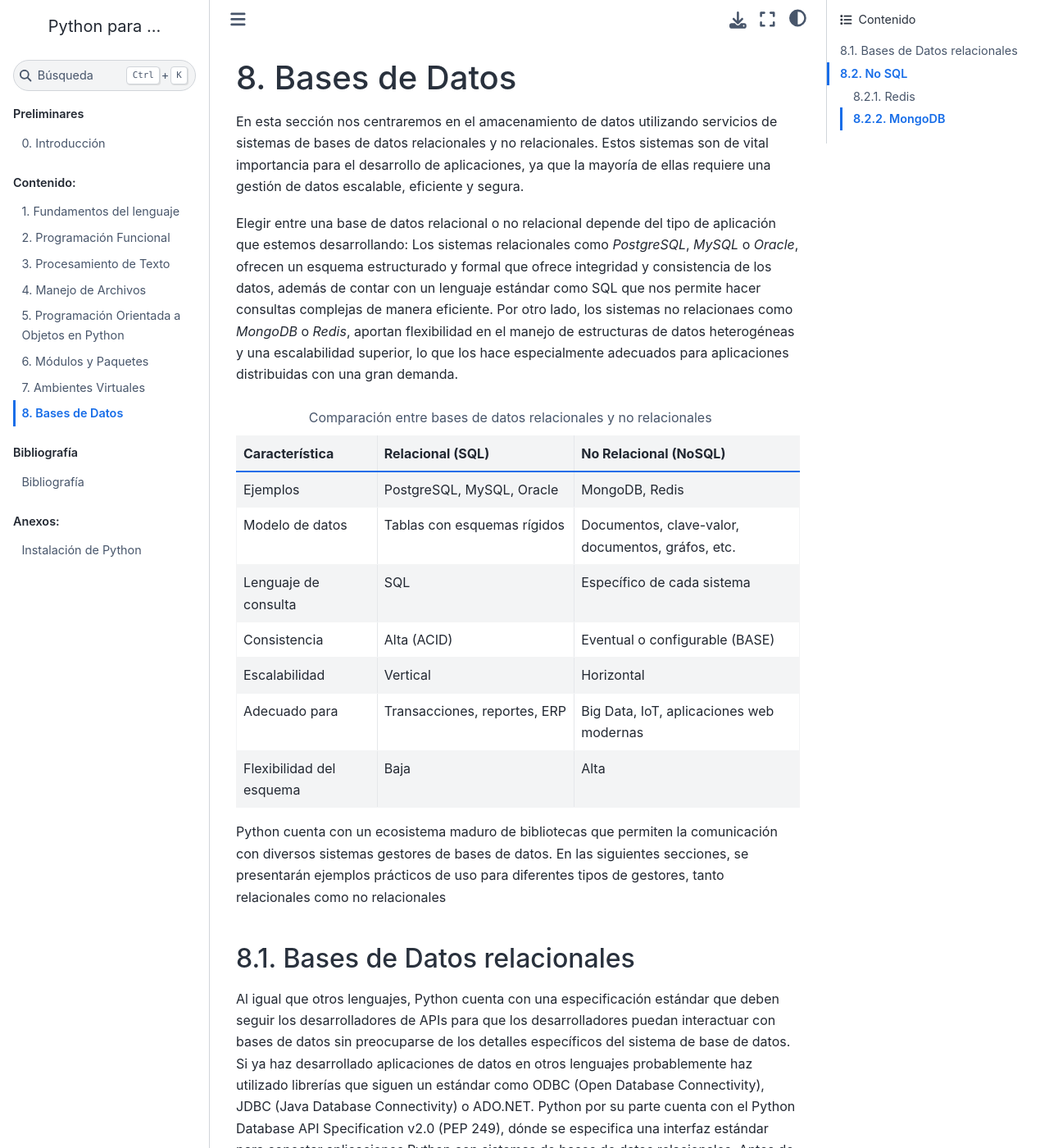
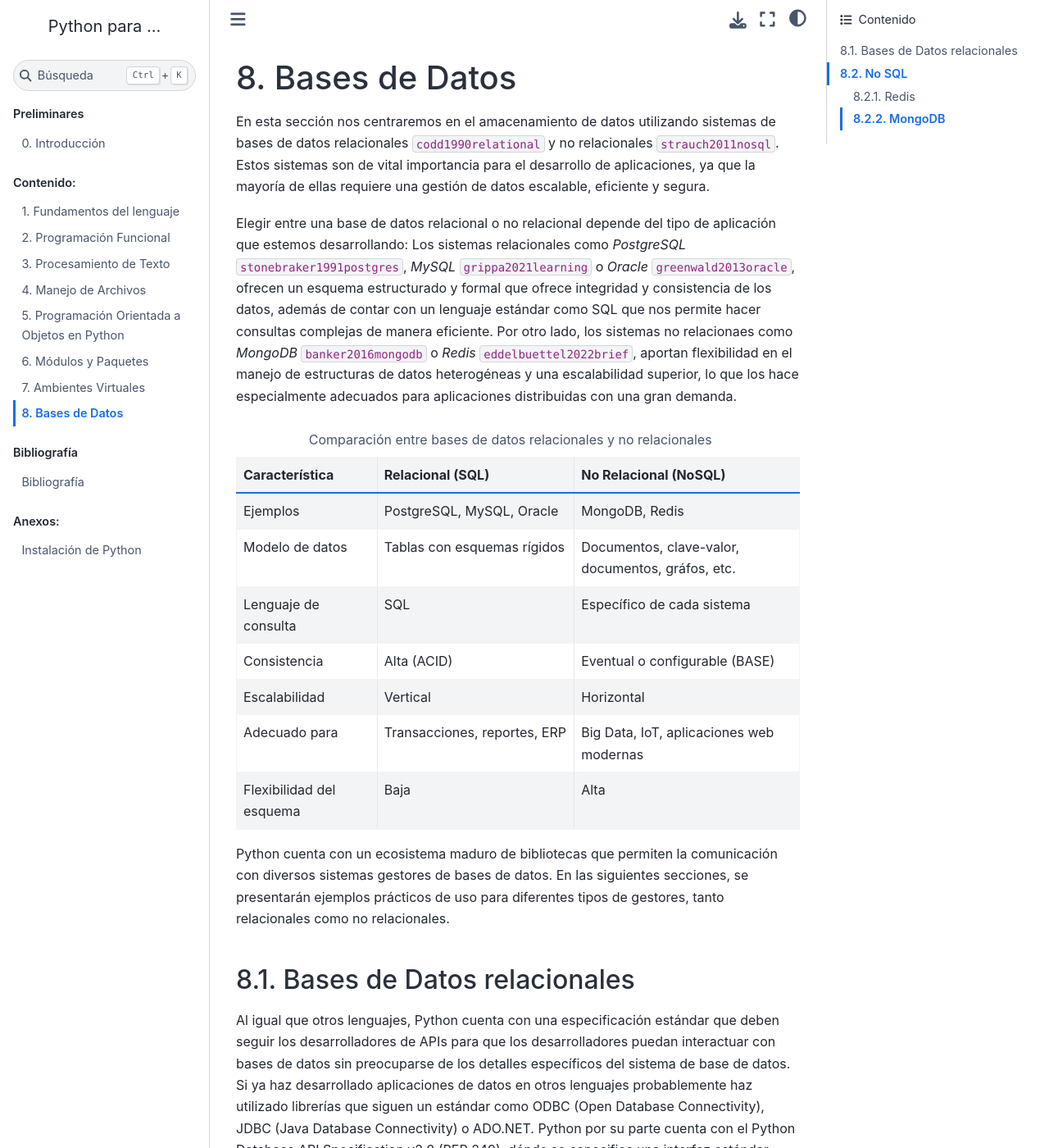
Before and after one commit to mariosky/python-book, a Sphinx documentation site: the page built from docs/source/sql.rst, in a window 1280 px wide and 1400 px high. Shown: the whole window at 82% size. Built offline with Sphinx 7.4.7 and the Sphinx Book theme 1.1.4, drawn with Linux system fonts in a browser that asks for light colours; cross-references to code outside the pages are shown as plain code; part of the change alters nothing that is shown.

Commit message:
referencias

```diff
--- a/docs/source/biblio.bib
+++ b/docs/source/biblio.bib
@@ -36,3 +36,68 @@
   year={2009},
   publisher={Springer}
 }
+
+@book{codd1990relational,
+  title={The relational model for database management: version 2},
+  author={Codd, Edgar F},
+  year={1990},
+  publisher={Addison-Wesley Longman Publishing Co., Inc.}
+}
+
+@article{strauch2011nosql,
+  title={NoSQL databases},
+  author={Strauch, Christof and Sites, Ultra-Large Scale and Kriha, Walter},
+  journal={Lecture Notes, Stuttgart Media University},
+  volume={20},
+  number={24},
+  pages={79},
+  year={2011}
+}
+
+@article{stonebraker1991postgres,
+  title={The POSTGRES next generation database management system},
+  author={Stonebraker, Michael and Kemnitz, Greg},
+  journal={Communications of the ACM},
+  volume={34},
+  number={10},
+  pages={78--92},
+  year={1991},
+  publisher={ACM New York, NY, USA}
+}
+
+@book{grippa2021learning,
+  title={Learning MySQL},
+  author={Grippa, Vinicius M and Kuzmichev, Sergey},
+  year={2021},
+  publisher={" O'Reilly Media, Inc."}
+}
+
+@book{greenwald2013oracle,
+  title={Oracle essentials: Oracle database 12c},
+  author={Greenwald, Rick and Stackowiak, Robert and Stern, Jonathan},
+  year={2013},
+  publisher={" O'Reilly Media, Inc."}
+}
+
+@book{banker2016mongodb,
+  title={MongoDB in action: covers MongoDB version 3.0},
+  author={Banker, Kyle and Garrett, Douglas and Bakkum, Peter and Verch, Shaun},
+  year={2016},
+  publisher={Simon and Schuster}
+}
+
+@article{eddelbuettel2022brief,
+  title={A brief introduction to redis},
+  author={Eddelbuettel, Dirk},
+  journal={arXiv preprint arXiv:2203.06559},
+  year={2022}
+}
+
+@incollection{vossen2009acid,
+  title={ACID properties},
+  author={Vossen, Gottfried},
+  booktitle={Encyclopedia of database systems},
+  pages={19--21},
+  year={2009},
+  publisher={Springer}
+}
--- a/docs/source/sql.rst
+++ b/docs/source/sql.rst
@@ -5,19 +5,21 @@ Bases de Datos
 ==============
 
 En esta sección nos centraremos en el amacenamiento de
-datos utilizando servicios de sistemas de bases de datos relacionales y
-no relacionales. Estos sistemas son de vital importancia para
+datos utilizando sistemas de bases de datos relacionales :cite:`codd1990relational` y
+no relacionales :cite:`strauch2011nosql`. Estos sistemas son de vital importancia para
 el desarrollo de aplicaciones, ya que la mayoría de ellas requiere una gestión
 de datos escalable, eficiente y segura.
 
 Elegir entre una base de datos relacional o no relacional depende del tipo de
-aplicación que estemos desarrollando: Los sistemas relacionales como *PostgreSQL*, *MySQL* o *Oracle*, ofrecen un
-esquema estructurado y formal que ofrece integridad y consistencia de los datos,
-además de contar con un lenguaje estándar como SQL que nos permite hacer
-consultas complejas de manera eficiente. Por otro lado, los sistemas no
-relacionaes como *MongoDB* o *Redis*, aportan flexibilidad en el manejo de estructuras de datos
-heterogéneas y una escalabilidad superior, lo que los hace especialmente
-adecuados para aplicaciones distribuidas con una gran demanda.
+aplicación que estemos desarrollando: Los sistemas relacionales como
+*PostgreSQL* :cite:`stonebraker1991postgres`, *MySQL* :cite:`grippa2021learning`
+o *Oracle* :cite:`greenwald2013oracle`, ofrecen un esquema estructurado y formal
+que ofrece integridad y consistencia de los datos, además de contar con un
+lenguaje estándar como SQL que nos permite hacer consultas complejas de manera
+eficiente. Por otro lado, los sistemas no relacionaes como *MongoDB* :cite:`banker2016mongodb` o *Redis* :cite:`eddelbuettel2022brief`,
+aportan flexibilidad en el manejo de estructuras de datos heterogéneas y una
+escalabilidad superior, lo que los hace especialmente adecuados para
+aplicaciones distribuidas con una gran demanda.
 
 .. list-table:: Comparación entre bases de datos relacionales y no relacionales
    :widths: 25 35 40
@@ -51,7 +53,7 @@ adecuados para aplicaciones distribuidas con una gran demanda.
 Python cuenta con un ecosistema maduro de bibliotecas que permiten la
 comunicación con diversos sistemas gestores de bases de datos.  En las
 siguientes secciones, se presentarán ejemplos prácticos de uso para diferentes
-tipos de gestores, tanto relacionales como no relacionales
+tipos de gestores, tanto relacionales como no relacionales.
 
 Bases de Datos relacionales
 ***************************
@@ -171,7 +173,7 @@ proceso, como por ejemplo, un programa escrito en Python.
 
 No requiere configuración, ni opera como un servidor independiente. Sin embargo,
 a pesar de su simplicidad, ofrece un alto rendimiento y soporte completo de
-transacciones **ACID**. La base de datos se puede almacenar en un solo archivo y su
+transacciones **ACID** :cite:`vossen2009acid`. La base de datos se puede almacenar en un solo archivo y su
 licencia de dominio público, la hacen ideal para ambiéntes académicos, pero
 también profesionales. Como se ejecuta en móviles y navegadores web, se estima
 que es el sistema de bases de datos más instalado en el mundo.
```
